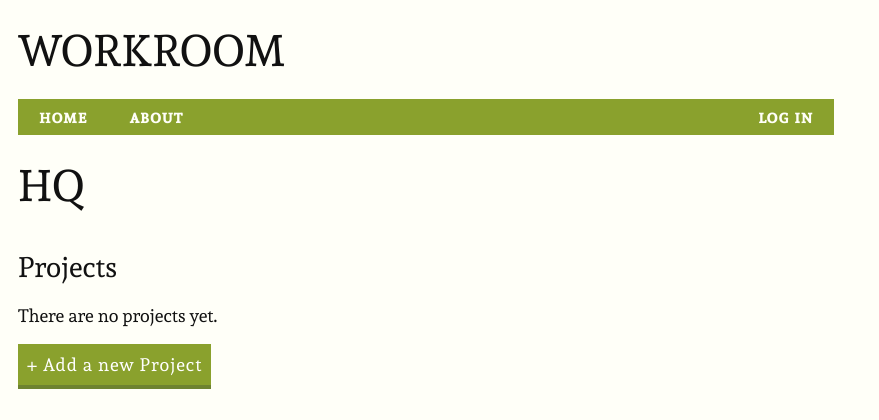
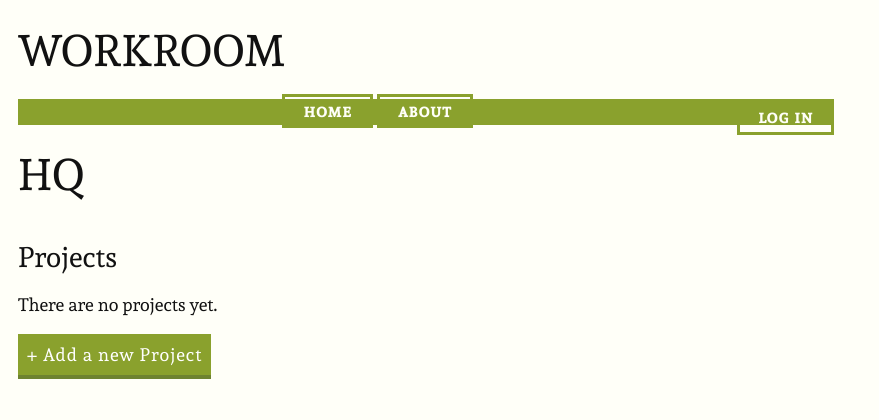
Before and after one commit to nathanjchapman/workroom, a Django app: page /hq/ in a window 1280 px wide. Shown: the top 420 px of the page, without its empty margins (0-879 px from the left). Run offline with Django 3.2, Linux system fonts and the light colour scheme; data that the repository does not hold is empty.

Commit message:
Add mobile css.

```diff
--- a/static/css/base.css
+++ b/static/css/base.css
@@ -236,6 +236,24 @@ nav a {
     color: #e74c3c;
     }
 
+/* **************** LAYOUT ***************** */
+@media only screen and (min-width: 34em) {
+    html {
+        font-size: 1.125em;
+        }
+
+    nav a {
+        display: inline;
+    }
+
+    }
+
+@media only screen and (min-width: 54em) {
+    }
+
+@media only screen and (min-width: 76em) {
+    }
+
 /* Print settings */
 @media print {
     header,
```
